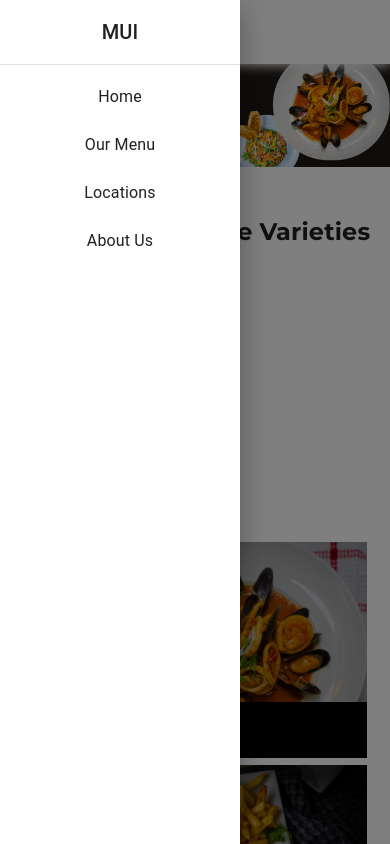
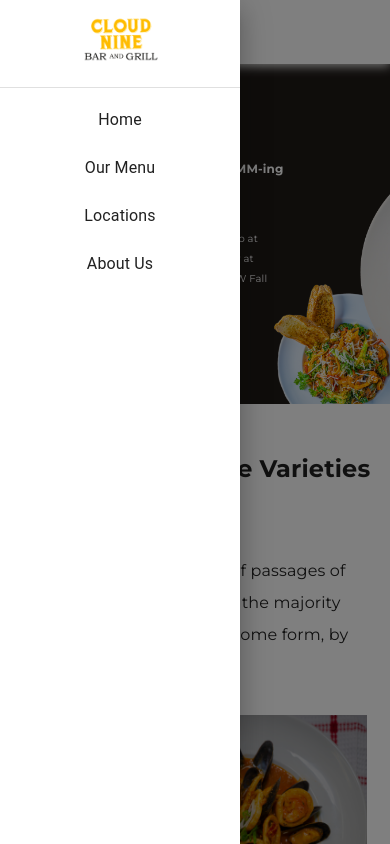
Before and after one commit to vasantharaj98/cloudnine, a React (Create React App) app: page / in a window 390 px wide. Both pictures are taken after a click on the button "open drawer". Shown: the top 844 px of the page. Built offline with nearby package versions, Linux system fonts and the light colour scheme.

Commit message:
update 19/12

```diff
--- a/src/Layouts/Footer/index.js
+++ b/src/Layouts/Footer/index.js
@@ -17,7 +17,7 @@ const Footer = () => {
   return (
     <Container sx={{marginTop: 5}}>
             <Typography className='un_line' variant="h" component="h2">Find Cloud 9 Restaurant at,</Typography>
-            <Typography variant="p" component="p" sx={{marginTop: 4, width: "60%", lineHeight: 2}}>There are many variations of passages of Lorem Ipsum available, but the majority have suffered alteration in some form, by injected humour.</Typography>
+            <Typography variant="p" className='footer_con' component="p" sx={{marginTop: 4, lineHeight: 2}}>There are many variations of passages of Lorem Ipsum available, but the majority have suffered alteration in some form, by injected humour.</Typography>
             <Box
                 sx={{
                 width: "100%",
@@ -29,11 +29,11 @@ const Footer = () => {
       }}
     >
          <Grid container spacing={2}>
-        <Grid item xs={6}>
+        <Grid item md={6}>
         <Typography className='un_line' variant="h" component="h2">Locate us,</Typography>
         <Typography variant="p" component="p" sx={{marginTop: 4, lineHeight: 2}}>There are many variations of passages of Lorem Ipsum available, but the majority have suffered alteration in some form, by injected humour.</Typography>
-        <div style={{display: 'flex', justifyContent: 'spaceBetween', gap: 20, marginTop: 15 }}>
-            <div style={{display: 'flex', justifyContent: 'spaceBetween' }}>
+        <div style={{display: 'flex', justifyContent: 'spaceBetween', gap: 20, marginTop: 15, flexWrap: 'wrap'  }}>
+            <div style={{display: 'flex', justifyContent: 'spaceBetween'}}>
                 <FmdGoodOutlined/>
                 <Typography variant="p" component="p" sx={{ lineHeight: 2, marginLeft: 1}}>1801 96 St #1899, North Battleford, SK S9A 0J1, Canada</Typography>
             </div>
@@ -46,13 +46,13 @@ const Footer = () => {
             <Mainbutton text="View on map"/>
         </div>
         </Grid>
-        <Grid item xs={6}>
+        <Grid item md={6}>
         <iframe src="https://www.google.com/maps/embed?pb=!1m18!1m12!1m3!1d39117.31034872958!2d-101.73132388919485!3d57.88694552935808!2m3!1f0!2f0!3f0!3m2!1i1024!2i768!4f13.1!3m3!1m2!1s0x52452c333d24e933%3A0x6610ab595a2e0222!2sBrochet%2C%20MB%2C%20Canada!5e0!3m2!1sen!2sin!4v1671423478037!5m2!1sen!2sin" width="100%" height="100%" style={{border: 0}} allowfullscreen="" loading="lazy" referrerpolicy="no-referrer-when-downgrade"></iframe>
         </Grid>
       </Grid>
     </Box>
     <div style={{display:'flex', justifyContent:'center', alignItems:'center', marginTop: 50, marginBottom: 50}}>
-        <div style={{ width:'50%'}}>
+        <div className='footer'>
     <Typography className='un_line1' variant="h" component="h2" sx={{textAlign: 'center'}}>Connect with us @</Typography>
         <Typography variant="p" component="p" sx={{marginTop: 4, marginBottom: 2, lineHeight: 2, textAlign: 'center'}}>Want to stay in touch with our latest articles and posts? Subscribe to get Conservation India posts right in your inbox.</Typography>
         <Divider/>
--- a/src/Layouts/Footer/style.css
+++ b/src/Layouts/Footer/style.css
@@ -29,3 +29,18 @@
     height: 3px;
     background-color: #DB241E;
 }
+.footer{
+    width: 50%;
+}
+.footer_con{
+    width: 60%;
+}
+
+@media (max-width: 500px){
+    .footer{
+        width: 100%;
+    }
+    .footer_con{
+        width: 100%;
+    }
+}
--- a/src/Layouts/Header/index.js
+++ b/src/Layouts/Header/index.js
@@ -70,7 +70,7 @@ const selectedMenu = (id) => {
   const drawer = (
     <Box onClick={handleDrawerToggle} sx={{ textAlign: 'center' }}>
       <Typography variant="h6" sx={{ my: 2 }}>
-        MUI
+      <img src={logo} alt='logo' width={80}></img>
       </Typography>
       <Divider />
       <List>
--- a/src/Pages/Home/index.js
+++ b/src/Pages/Home/index.js
@@ -10,11 +10,11 @@ const Home = () => {
   return (
     <>
     <div className='banner'>
-        <img src={banner} alt='banner' width="100%" height="100%"></img>
+        <img src={banner} className="banner_bg" alt='banner' width="100%" height="100%"></img>
         <div className='banner_text'>
             <img src={image1} alt='banner'></img>
-            <Typography variant="h" component="h2" sx={{marginTop: 1, width: "60%", lineHeight: 2}}>Find out whats everyone’s MMMM-ing about!</Typography>
-            <Typography variant="p" component="p" sx={{marginTop: 3, width: "60%", lineHeight: 2}}>It's the season for comfort food! Cozy up at home or gather with friends and family at Boston Pizza to enjoy our delicious NEW Fall Menu.
+            <Typography className='head_text' variant="h" component="h2" sx={{marginTop: 1, width: "70%", lineHeight: 2}}>Find out whats everyone’s MMMM-ing about!</Typography>
+            <Typography className='para' variant="p" component="p" sx={{marginTop: 3, width: "70%", lineHeight: 2}}>It's the season for comfort food! Cozy up at home or gather with friends and family at Boston Pizza to enjoy our delicious NEW Fall Menu.
             FIND OUT MORE
             </Typography>
             <div style={{marginTop: 25}}>
@@ -24,7 +24,7 @@ const Home = () => {
     </div>
     <Container sx={{marginTop: 5}}>
             <Typography className='un_line' variant="h" component="h2">Choose from Wide Varieties of Menu</Typography>
-            <Typography variant="p" component="p" sx={{marginTop: 4, width: "60%", lineHeight: 2, marginBottom: 4}}>There are many variations of passages of Lorem Ipsum available, but the majority have suffered alteration in some form, by injected humour.</Typography>
+            <Typography variant="p" className='footer_con' component="p" sx={{marginTop: 4, lineHeight: 2, marginBottom: 4}}>There are many variations of passages of Lorem Ipsum available, but the majority have suffered alteration in some form, by injected humour.</Typography>
             <Slider/>
             <div style={{display: 'flex', justifyContent:'center', marginTop: 30}}>
             <Mainbutton text="View all Menu"/>
--- a/src/Pages/Home/style.css
+++ b/src/Pages/Home/style.css
@@ -1,5 +1,6 @@
 .banner{
     position: relative;
+    margin-top: 50px;
     /* background: url(../../Assets/Images/Frame_1.png);
     width: 100%;
     height: 100%;
@@ -13,3 +14,26 @@
     left: 13%;
     color: #fff;
 }
+.footer_con{
+    width: 60%;
+}
+@media (max-width: 500px){
+    .footer_con{
+        width: 100%;
+    }
+    .banner_text{
+        top: 10%;
+        left: 10%;
+    }
+    .banner_bg{
+        height: 42vh;
+        object-fit: cover;
+    }
+    .head_text{
+        font-size: 12px;
+    }
+    .para{
+        margin-top: 0px;
+        font-size: 10px;
+    }
+}
```
